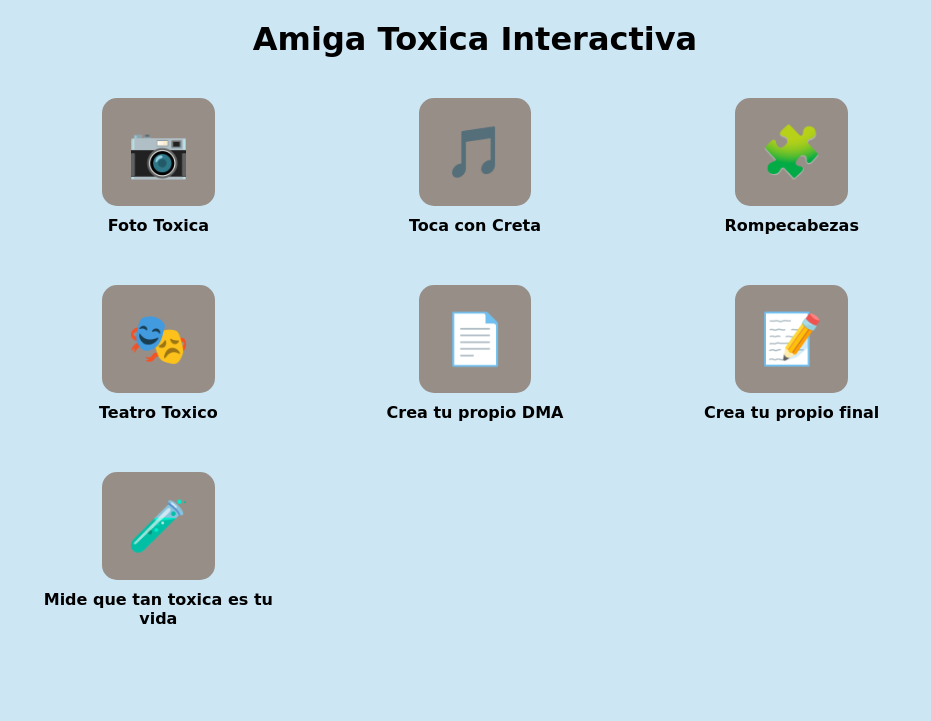
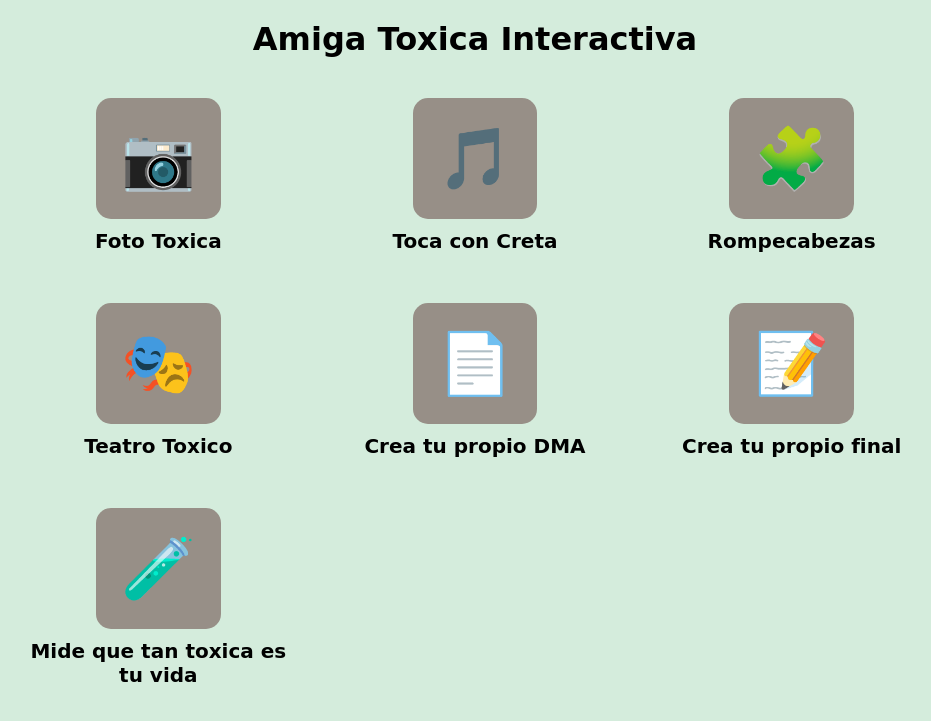
Before and after one commit to Codemaster117/hub, a Flask app: page / in a window 1280 px wide. Shown: the top 721 px of the page, without its empty margins (165-1096 px from the left). Run offline with Flask 2, Linux system fonts and the light colour scheme; some web fonts are replaced.

Commit message:
Update main.html

```diff
--- a/templates/main.html
+++ b/templates/main.html
@@ -8,7 +8,7 @@
 <style>
     body {
         font-family: Fredericka the Great, cursive;
-        background-color: #cce6f4;
+        background-color: #d4ecdc;
         text-align: center;
         margin: 0;
     }
@@ -34,7 +34,7 @@
         border: none;
         padding: 25px;
         border-radius: 15px;
-        font-size: 50px;
+        font-size: 60px;
         cursor: pointer;
         transition: transform 0.2s;
     }
@@ -42,7 +42,7 @@
         transform: scale(1.1);
     }
     .label {
-        font-size: 16px;
+        font-size: 20px;
         font-weight: bold;
     }
     /* Popup styling */
@@ -57,7 +57,7 @@
         padding: 20px;
         border-radius: 10px;
         box-shadow: 0px 4px 10px rgba(0,0,0,0.3);
-        max-width: 300px;
+        max-width: 400px;
         text-align: center;
     }
     .popup button {
```
